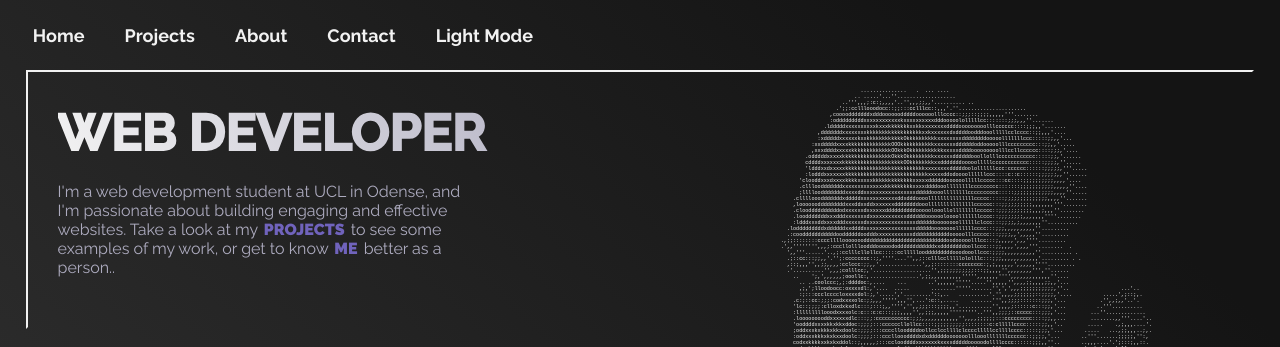
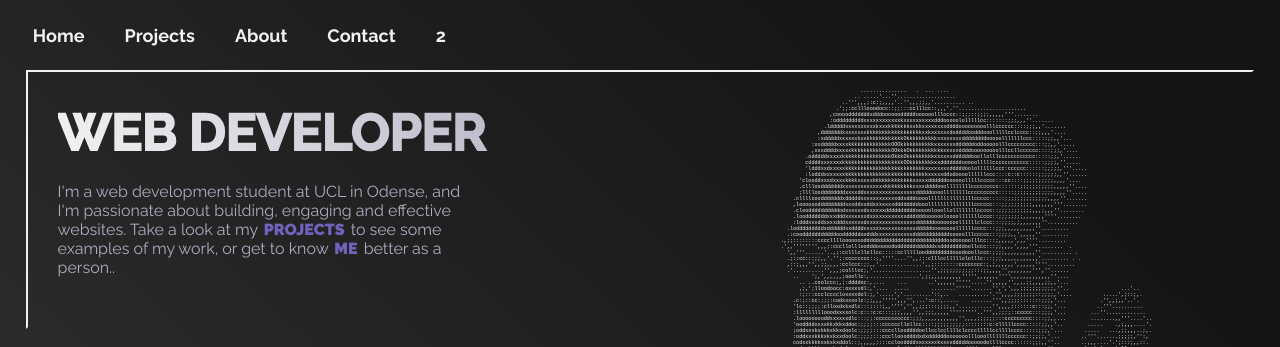
Before and after one commit to Welander1994/portfolio, a Vue app: page / in a window 1280 px wide. Shown: the top 347 px of the page. Built offline with nearby package versions, Linux system fonts and the light colour scheme.

Commit message:
fixes light/dark mode naming and some spacing around skill on about me

```diff
--- a/src/components/lightOrDark.vue
+++ b/src/components/lightOrDark.vue
@@ -3,7 +3,7 @@ import { ref, onMounted } from 'vue';
 const root = document.querySelector(':root');
 
 let dark = true;
-let name = ref('Light Mode')
+let name = ref('2')
 
 
 const darkMode = () => {
@@ -34,7 +34,7 @@ const darkMode = () => {
         color.white = '#7063bc';
         color.show = 'none';
         color.dark = false;
-        color.name = 'Light Mode'
+        color.name = 'Dark Mode'
         localStorage.setItem("theme-color", JSON.stringify(color))
 
     } else {
@@ -53,7 +53,7 @@ const darkMode = () => {
         color.white = '#f2f2f2';
         color.show = 'block';
         color.dark = true;
-        color.name = 'Dark Mode'
+        color.name = 'Light Mode'
 
         localStorage.setItem("theme-color", JSON.stringify(color))
     }
--- a/src/views/AboutView.vue
+++ b/src/views/AboutView.vue
@@ -70,7 +70,6 @@ import hr_ from '../components/hr.vue';
 
 
     </div>
-
 </template>
 
 <style lang="scss" scoped>
@@ -87,7 +86,7 @@ import hr_ from '../components/hr.vue';
         align-items: center;
         height: 40px;
         padding: 5px 30px;
-        margin: 0 20px 0 0;
+        margin: 0 20px 20px 0;
         border-radius: 25px;
         object-fit: contain;
         box-shadow: 5px 5px 13px 0px rgb(0 0 0 / 59%);
@@ -184,6 +183,8 @@ import hr_ from '../components/hr.vue';
     header {
         padding: 20px 0;
         display: flex;
+
+
     }
 
 
@@ -234,6 +235,12 @@ import hr_ from '../components/hr.vue';
             }
         }
 
+        header {
+            width: 90vw;
+            flex-wrap: wrap;
+            flex-direction: row;
+        }
+
 
     }
 }
--- a/src/views/HomeView.vue
+++ b/src/views/HomeView.vue
@@ -14,7 +14,7 @@ import menu_bar from '../components/menu/menu.vue'
       <!--      <h1 id="Web__title">Jacob Welander</h1> -->
       <glitchText class="gradient-text" title="Web Developer" speed="1.5" />
       <p>
-        I'm a web development student at UCL in Odense, and I'm passionate about building engaging and effective
+        I'm a web development student at UCL in Odense, and I'm passionate about building, engaging and effective
         websites. Take a look at my <RouterLink to="/projects">projects</RouterLink> to see some examples of my work, or
         get to know <RouterLink to="/About">me</RouterLink> better as a person..
       </p>
```
